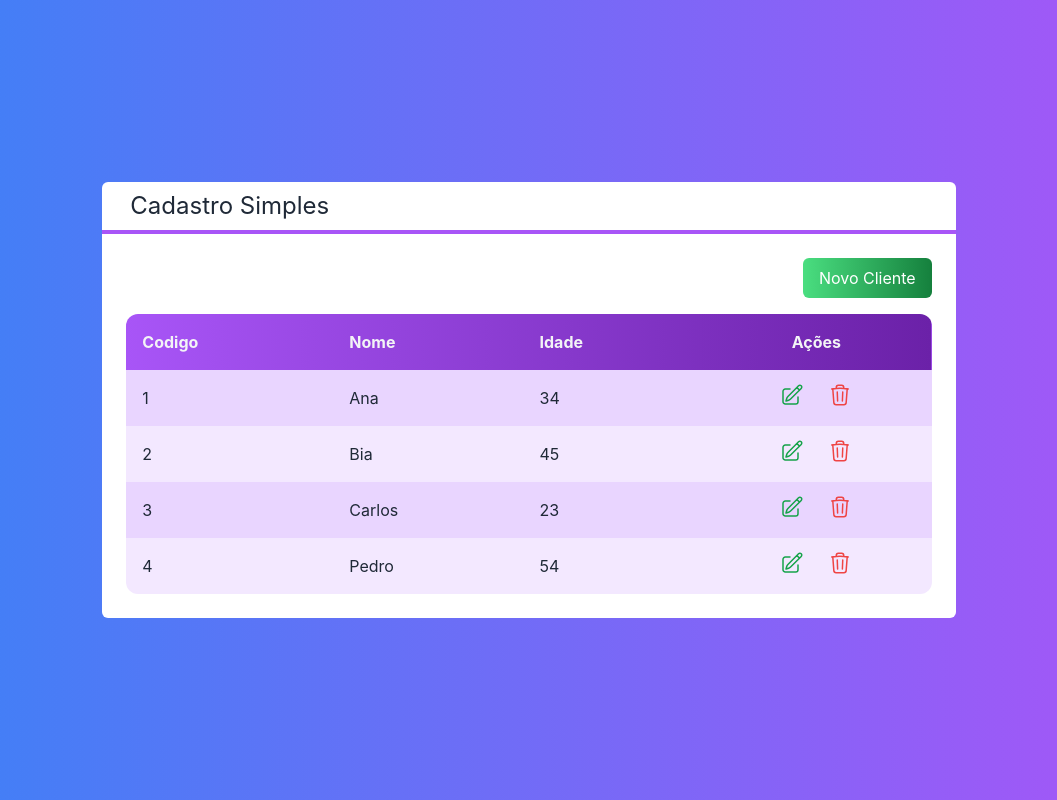
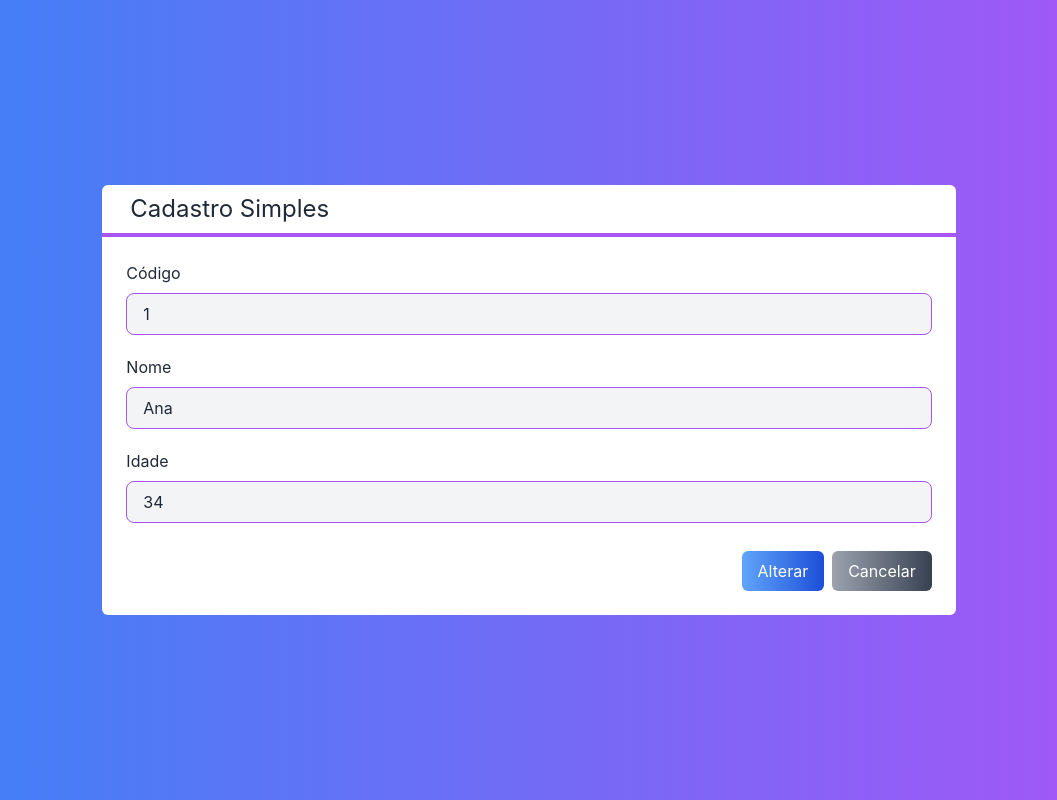
Before and after one commit to JonataRamalho/next-crud, a Next.js app: page / in a window 1280 px wide. Both pictures are taken after a click on the button "Novo Cliente". Shown: the whole page, without its empty margins (111-1168 px from the left). Built offline with nearby package versions, Linux system fonts and the light colour scheme.

Commit message:
feat: Cria componente formulário

```diff
--- a/src/components/Botao.tsx
+++ b/src/components/Botao.tsx
@@ -2,6 +2,7 @@
   cor?: 'green' | 'blue' | 'gray'
   className?: string
   children: any
+  onClick?: () => void
 }
 
 export default function Botao(props: BotaoProps) {
@@ -9,7 +10,7 @@
   const cor = `${props.cor ?? 'gray'}`
 
   return (
-    <button className={`
+    <button onClick={props.onClick} className={`
     bg-gradient-to-r from-${cor}-400 to-${cor}-700
     text-white px-4 py-2 rounded-md
     ${props.className}
--- /dev/null
+++ b/src/components/Entrada.tsx
@@ -0,0 +1,29 @@
+interface EntradaProps {
+  tipo?: 'text' | 'number'
+  texto: string
+  valor: any
+  somenteLeitura?: boolean
+  valorMudou?: (valor: any) => void
+  className?: string
+}
+
+export default function Entrada(props: EntradaProps) {
+  return (
+    <div className={`flex flex-col ${props.className}`}>
+      <label className="mb-2">
+        {props.texto}
+      </label>
+      <input
+        type={props.tipo ?? 'text'}
+        value={props.valor}
+        readOnly={props.somenteLeitura}
+        onChange={e => props.valorMudou?.(e.target.value)}
+        className={`
+          border border-purple-500 rounded-lg
+          focus:outline-none bg-gray-100 px-4 py-2
+          ${props.somenteLeitura ? '' : 'focus:bg-white'}
+        `}
+      />
+    </div>
+  )
+}
--- /dev/null
+++ b/src/components/Formulario.tsx
@@ -0,0 +1,52 @@
+import { useState } from "react";
+import Cliente from "../core/Cliente";
+import Botao from "./Botao";
+import Entrada from "./Entrada";
+
+interface FormularioProps {
+  cliente: Cliente
+  clienteMudou: (cliente: Cliente) => void
+  cancelado?: () => void
+}
+
+export default function Formulario(props: FormularioProps) {
+  const id = props.cliente?.id
+  const [nome, setNome] = useState(props.cliente?.nome ?? '')
+  const [idade, setIdade] = useState(props.cliente?.idade ?? '')
+
+  return (
+    <div>
+      {id ? (
+        <Entrada
+          somenteLeitura
+          texto="Código"
+          valor={id}
+          className="mb-5"
+        />
+      ) : false}
+
+      <Entrada
+        texto="Nome"
+        valor={nome}
+        valorMudou={setNome}
+        className="mb-5"
+      />
+      <Entrada
+        texto="Idade"
+        tipo="number"
+        valor={idade}
+        valorMudou={setIdade}
+      />
+      <div className="flex justify-end mt-7">
+        <Botao cor="blue" className="mr-2"
+          onClick={() => props.clienteMudou?.(new Cliente(nome, +idade, id))}
+        >
+          {id ? 'Alterar' : 'Salvar'}
+        </Botao>
+        <Botao onClick={props.cancelado}>
+          Cancelar
+        </Botao>
+      </div>
+    </div>
+  )
+}
--- a/src/pages/index.tsx
+++ b/src/pages/index.tsx
@@ -1,4 +1,6 @@
+import { useState } from "react";
 import Botao from "../components/Botao";
+import Formulario from "../components/Formulario";
 import Layout from "../components/Layout";
 import Tabela from "../components/Tabela";
 import Cliente from "../core/Cliente";
@@ -11,12 +13,18 @@
     new Cliente('Pedro', 54, '4'),
   ]
 
+  const [visivel, setVisivel] = useState<'tabela' | 'form'>('tabela')
+
   function clienteSelecionado(cliente: Cliente) {
     console.log(cliente.nome);
   }
 
   function clienteExcluido(cliente: Cliente) {
     console.log('Excluir', cliente.nome);
+  }
+
+  function salvarCliente(cliente: Cliente) {
+    console.log(cliente);
   }
 
   return (
@@ -26,13 +34,26 @@
       text-white
     `}>
       <Layout titulo="Cadastro Simples">
+        {visivel === 'tabela' ? (
+          <>
             <div className="flex justify-end">
-          <Botao cor="green" className="mb-4">Novo Cliente</Botao>
+              <Botao cor="green" className="mb-4"
+                onClick={() => setVisivel('form')}>
+                Novo Cliente
+              </Botao>
             </div>
             <Tabela clientes={clientes}
               clienteSelecionado={clienteSelecionado}
               clienteExcluido={clienteExcluido}
             ></Tabela>
+          </>
+        ) : (
+          <Formulario
+            cliente={clientes[0]}
+            clienteMudou={salvarCliente}
+            cancelado={() => setVisivel('tabela')}
+          />
+        )}
       </Layout>
     </div>
   )
```
Lines whose indentation alone changed are shown as unchanged.
